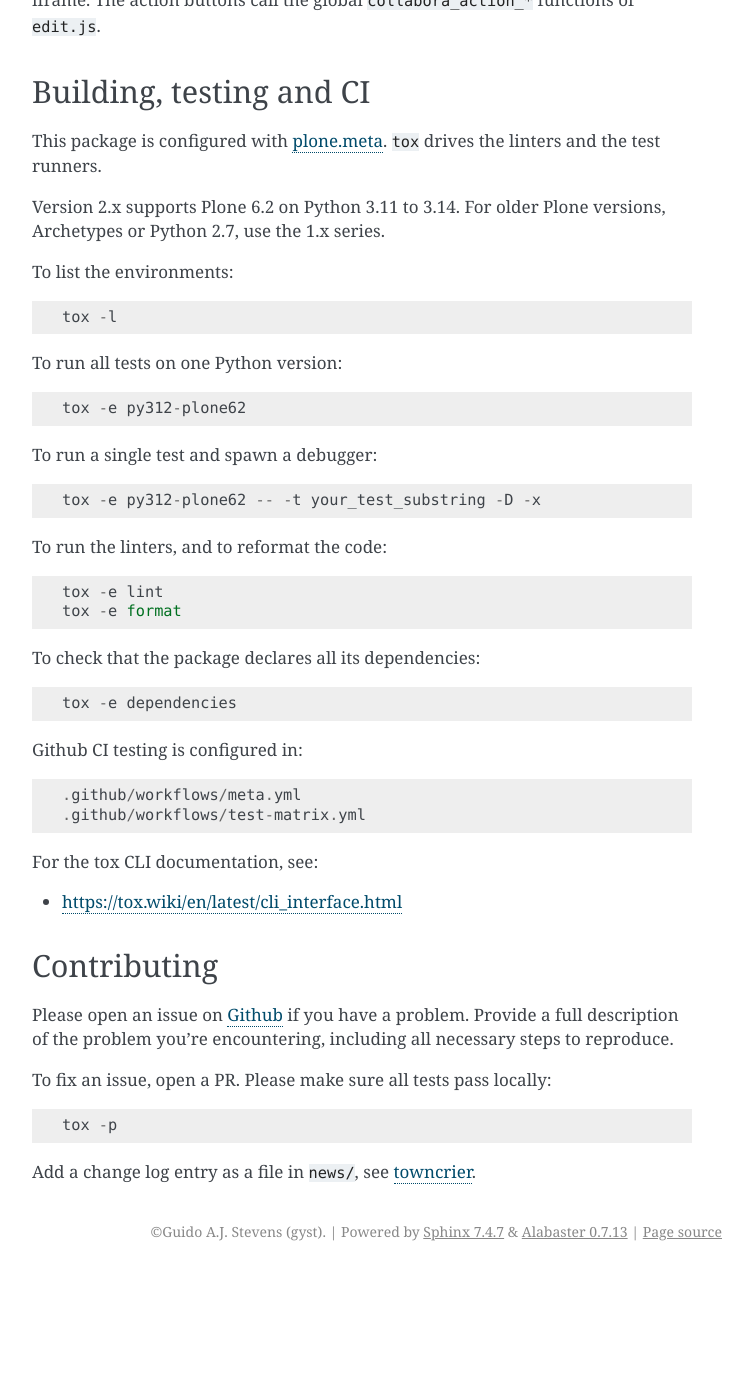
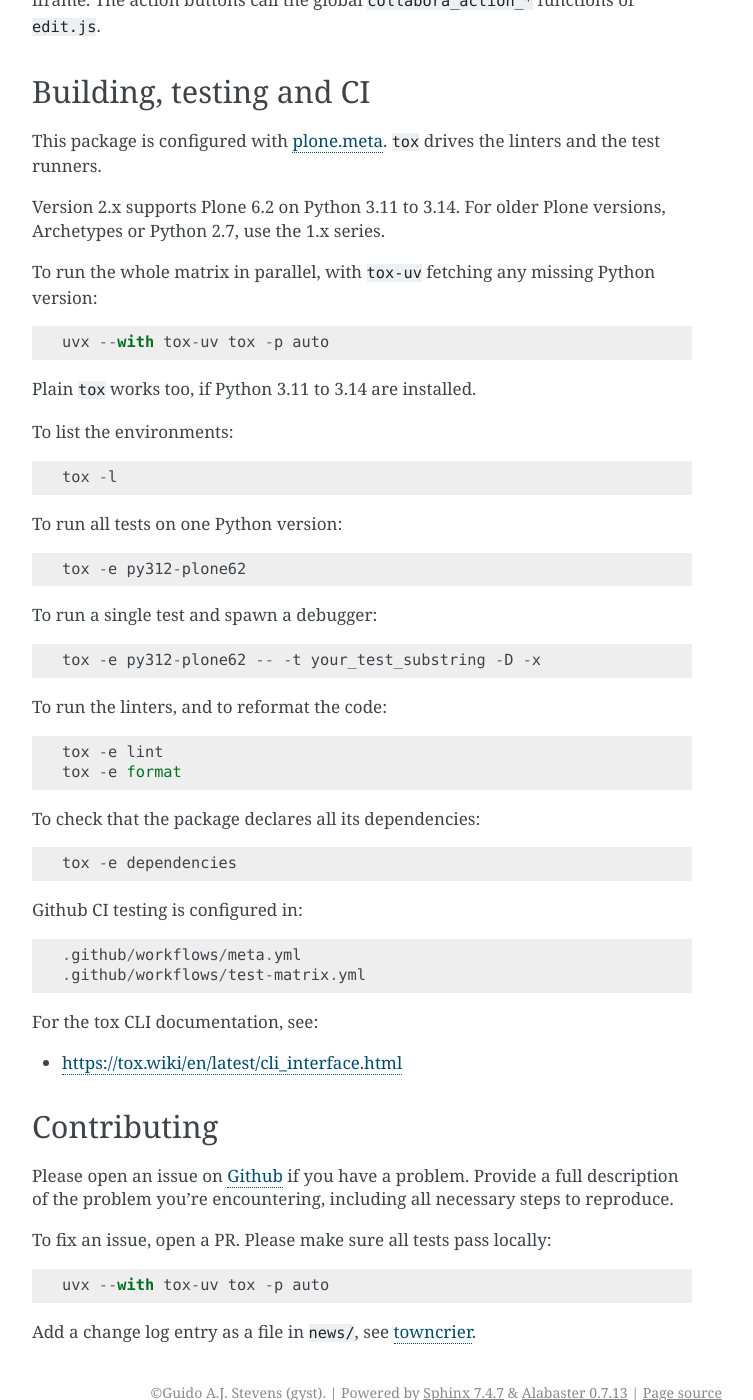
Before and after one commit to collective/collective.collabora, a Sphinx documentation site: the page built from docs/development.rst, in a window 1280 px wide and 1400 px high, scrolled down 1866 px. Shown: the whole window, without its empty margins (388-1141 px from the left). Built offline with Sphinx 7.4.7, drawn with Linux system fonts in a browser that asks for light colours; pages that are not in the unit, such as notebooks, are missing from menus; before the commit the page ends 3137 px from its top, so only the background shows below that.

Commit message:
Document running the full tox matrix with tox-uv

```diff
--- a/docs/development.rst
+++ b/docs/development.rst
@@ -88,6 +88,13 @@ This package is configured with `plone.meta <https://github.com/plone/meta>`_.
 Version 2.x supports Plone 6.2 on Python 3.11 to 3.14.
 For older Plone versions, Archetypes or Python 2.7, use the 1.x series.
 
+To run the whole matrix in parallel, with ``tox-uv`` fetching any missing
+Python version::
+
+  uvx --with tox-uv tox -p auto
+
+Plain ``tox`` works too, if Python 3.11 to 3.14 are installed.
+
 To list the environments::
 
   tox -l
@@ -127,7 +134,7 @@ Provide a full description of the problem you're encountering, including all nec
 To fix an issue, open a PR.
 Please make sure all tests pass locally::
 
-  tox -p
+  uvx --with tox-uv tox -p auto
 
 Add a change log entry as a file in ``news/``, see
 `towncrier <https://towncrier.readthedocs.io/>`_.
```
